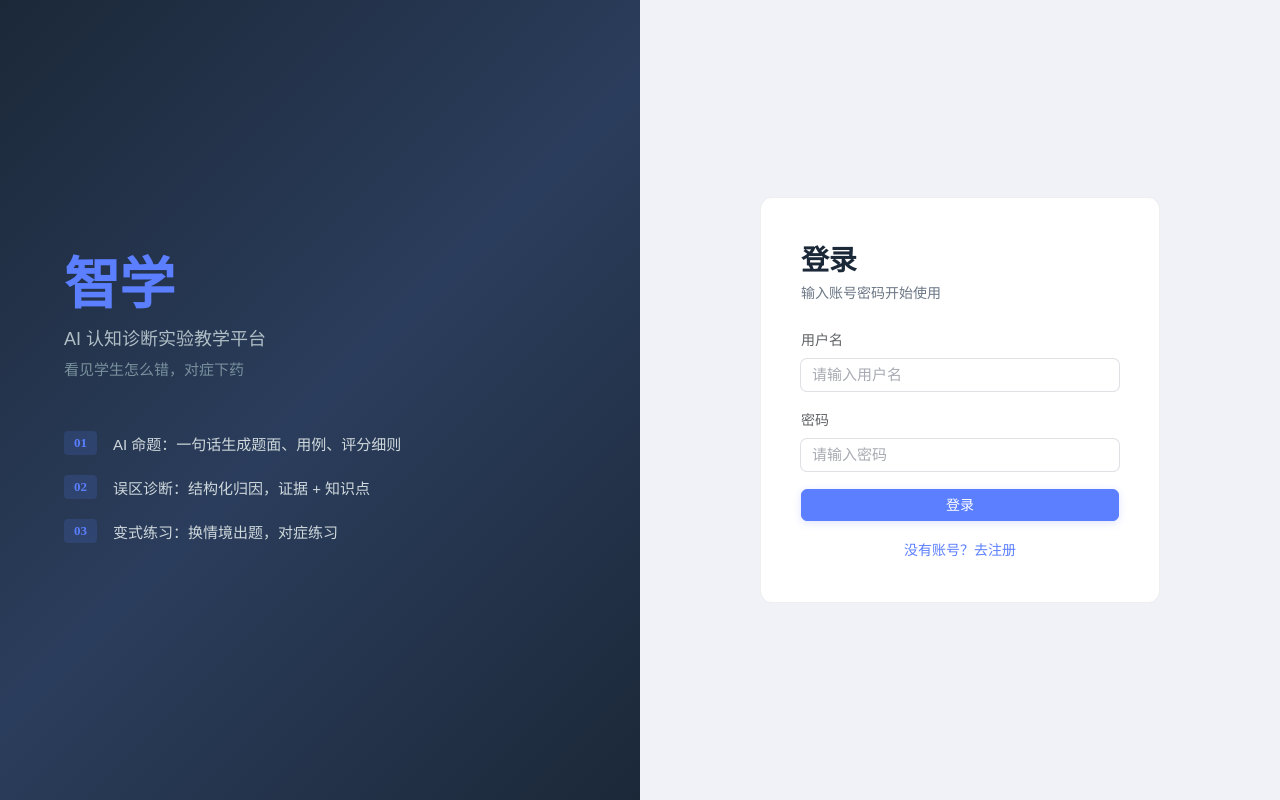
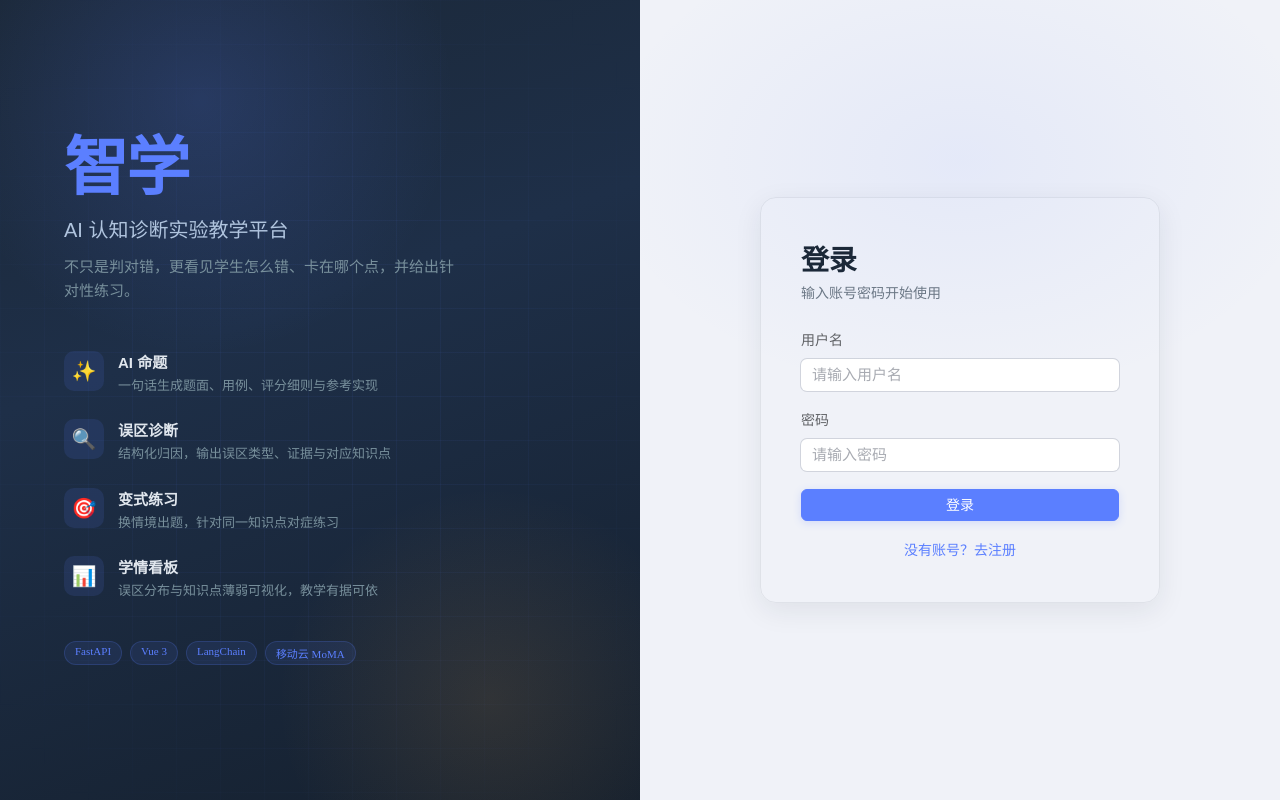
Before and after one commit to OneyTo7/galaxy, a Vue app in the folder frontend/: page /login in a window 1280 px wide. Built offline with nearby package versions, Linux system fonts and the light colour scheme.

Commit message:
style: 登录页重做 左侧深色品牌区网格光晕+4特性卡片+技术栈标签 右侧渐变光晕+阴影卡片

```diff
--- a/frontend/src/views/Login.vue
+++ b/frontend/src/views/Login.vue
@@ -33,23 +33,54 @@ async function handleSubmit() {
 <template>
   <div class="login-page">
     <div class="login-left">
+      <div class="left-bg-grid"></div>
+      <div class="left-glow-1"></div>
+      <div class="left-glow-2"></div>
+
+      <div class="left-content">
         <div class="brand">
           <h1 class="brand-name">智学</h1>
           <p class="brand-tagline">AI 认知诊断实验教学平台</p>
-        <p class="brand-desc">看见学生怎么错，对症下药</p>
         </div>
+
+        <p class="brand-desc">不只是判对错，更看见学生怎么错、卡在哪个点，并给出针对性练习。</p>
+
         <div class="features">
           <div class="feature">
-          <span class="feature-num">01</span>
-          <span>AI 命题：一句话生成题面、用例、评分细则</span>
+            <span class="feature-icon">✨</span>
+            <div>
+              <h4>AI 命题</h4>
+              <p>一句话生成题面、用例、评分细则与参考实现</p>
+            </div>
           </div>
           <div class="feature">
-          <span class="feature-num">02</span>
-          <span>误区诊断：结构化归因，证据 + 知识点</span>
+            <span class="feature-icon">🔍</span>
+            <div>
+              <h4>误区诊断</h4>
+              <p>结构化归因，输出误区类型、证据与对应知识点</p>
+            </div>
           </div>
           <div class="feature">
-          <span class="feature-num">03</span>
-          <span>变式练习：换情境出题，对症练习</span>
+            <span class="feature-icon">🎯</span>
+            <div>
+              <h4>变式练习</h4>
+              <p>换情境出题，针对同一知识点对症练习</p>
+            </div>
+          </div>
+          <div class="feature">
+            <span class="feature-icon">📊</span>
+            <div>
+              <h4>学情看板</h4>
+              <p>误区分布与知识点薄弱可视化，教学有据可依</p>
+            </div>
+          </div>
+        </div>
+
+        <div class="tech-stack">
+          <span>FastAPI</span>
+          <span>Vue 3</span>
+          <span>LangChain</span>
+          <span>移动云 MoMA</span>
         </div>
       </div>
     </div>
@@ -95,75 +126,156 @@ async function handleSubmit() {
   display: grid;
   grid-template-columns: 1fr 1fr;
   height: 100vh;
+  overflow: hidden;
 }
 
+/* 左侧品牌区 */
 .login-left {
-  background: linear-gradient(135deg, #1B2838 0%, #2B3D5C 50%, #1B2838 100%);
+  position: relative;
+  background: linear-gradient(160deg, #1B2838 0%, #1E2F48 40%, #15202E 100%);
   display: flex;
-  flex-direction: column;
-  justify-content: center;
+  align-items: center;
+  overflow: hidden;
+}
+
+.left-bg-grid {
+  position: absolute;
+  inset: 0;
+  background-image:
+    linear-gradient(rgba(91, 127, 255, 0.06) 1px, transparent 1px),
+    linear-gradient(90deg, rgba(91, 127, 255, 0.06) 1px, transparent 1px);
+  background-size: 44px 44px;
+  mask-image: radial-gradient(ellipse 80% 80% at 50% 50%, #000 30%, transparent 80%);
+  -webkit-mask-image: radial-gradient(ellipse 80% 80% at 50% 50%, #000 30%, transparent 80%);
+}
+
+.left-glow-1 {
+  position: absolute;
+  width: 600px;
+  height: 600px;
+  top: -200px;
+  left: -100px;
+  background: radial-gradient(circle, rgba(91, 127, 255, 0.18) 0%, transparent 60%);
+  border-radius: 50%;
+}
+
+.left-glow-2 {
+  position: absolute;
+  width: 500px;
+  height: 500px;
+  bottom: -150px;
+  right: -100px;
+  background: radial-gradient(circle, rgba(232, 163, 69, 0.12) 0%, transparent 60%);
+  border-radius: 50%;
+}
+
+.left-content {
+  position: relative;
+  z-index: 1;
   padding: 64px;
   color: #fff;
+  max-width: 520px;
 }
 
 .brand-name {
   font-family: 'Space Grotesk', sans-serif;
-  font-size: 56px;
+  font-size: 64px;
   font-weight: 700;
   color: #5B7FFF;
   margin: 0;
   line-height: 1;
+  letter-spacing: -0.03em;
 }
 
 .brand-tagline {
-  font-size: 18px;
-  color: #B0BEC5;
-  margin: 12px 0 4px;
+  font-size: 20px;
+  color: #B0C4DE;
+  margin: 14px 0 0;
+  font-weight: 500;
 }
 
 .brand-desc {
   font-size: 15px;
   color: #78909C;
-  margin: 0 0 48px;
+  margin: 8px 0 48px;
+  line-height: 1.6;
+  max-width: 420px;
 }
 
 .features {
   display: flex;
   flex-direction: column;
-  gap: 20px;
+  gap: 24px;
+  margin-bottom: 40px;
 }
 
 .feature {
   display: flex;
-  align-items: center;
-  gap: 16px;
-  font-size: 15px;
-  color: #CFD8DC;
+  align-items: flex-start;
+  gap: 14px;
 }
 
-.feature-num {
-  font-family: 'Space Grotesk';
-  font-size: 13px;
-  font-weight: 700;
-  color: #5B7FFF;
-  background: rgba(91, 127, 255, 0.15);
-  padding: 4px 10px;
-  border-radius: 4px;
+.feature-icon {
+  font-size: 20px;
+  flex-shrink: 0;
+  width: 40px;
+  height: 40px;
+  display: flex;
+  align-items: center;
+  justify-content: center;
+  background: rgba(91, 127, 255, 0.12);
+  border-radius: 10px;
 }
 
+.feature h4 {
+  font-size: 15px;
+  font-weight: 600;
+  color: #E0E6ED;
+  margin: 0 0 4px;
+}
+
+.feature p {
+  font-size: 13px;
+  color: #78909C;
+  margin: 0;
+  line-height: 1.5;
+}
+
+.tech-stack {
+  display: flex;
+  gap: 8px;
+  flex-wrap: wrap;
+}
+
+.tech-stack span {
+  font-family: 'JetBrains Mono';
+  font-size: 11px;
+  color: #5B7FFF;
+  background: rgba(91, 127, 255, 0.1);
+  border: 1px solid rgba(91, 127, 255, 0.2);
+  padding: 3px 10px;
+  border-radius: 20px;
+}
+
+/* 右侧登录区 */
 .login-right {
   display: flex;
   align-items: center;
   justify-content: center;
   background: var(--galaxy-bg);
+  background-image:
+    radial-gradient(ellipse 600px 400px at 50% 20%, rgba(91, 127, 255, 0.08) 0%, transparent 60%);
+  padding: 24px;
 }
 
 .login-card {
   width: 400px;
-  background: var(--galaxy-card);
+  max-width: 100%;
+  background: var(--galaxy-card-solid);
   border: 1px solid var(--galaxy-border);
-  border-radius: 12px;
+  border-radius: 16px;
   padding: 40px;
+  box-shadow: var(--shadow-lg);
 }
 
 .login-card h2 {
```
Lines whose indentation alone changed are shown as unchanged.
